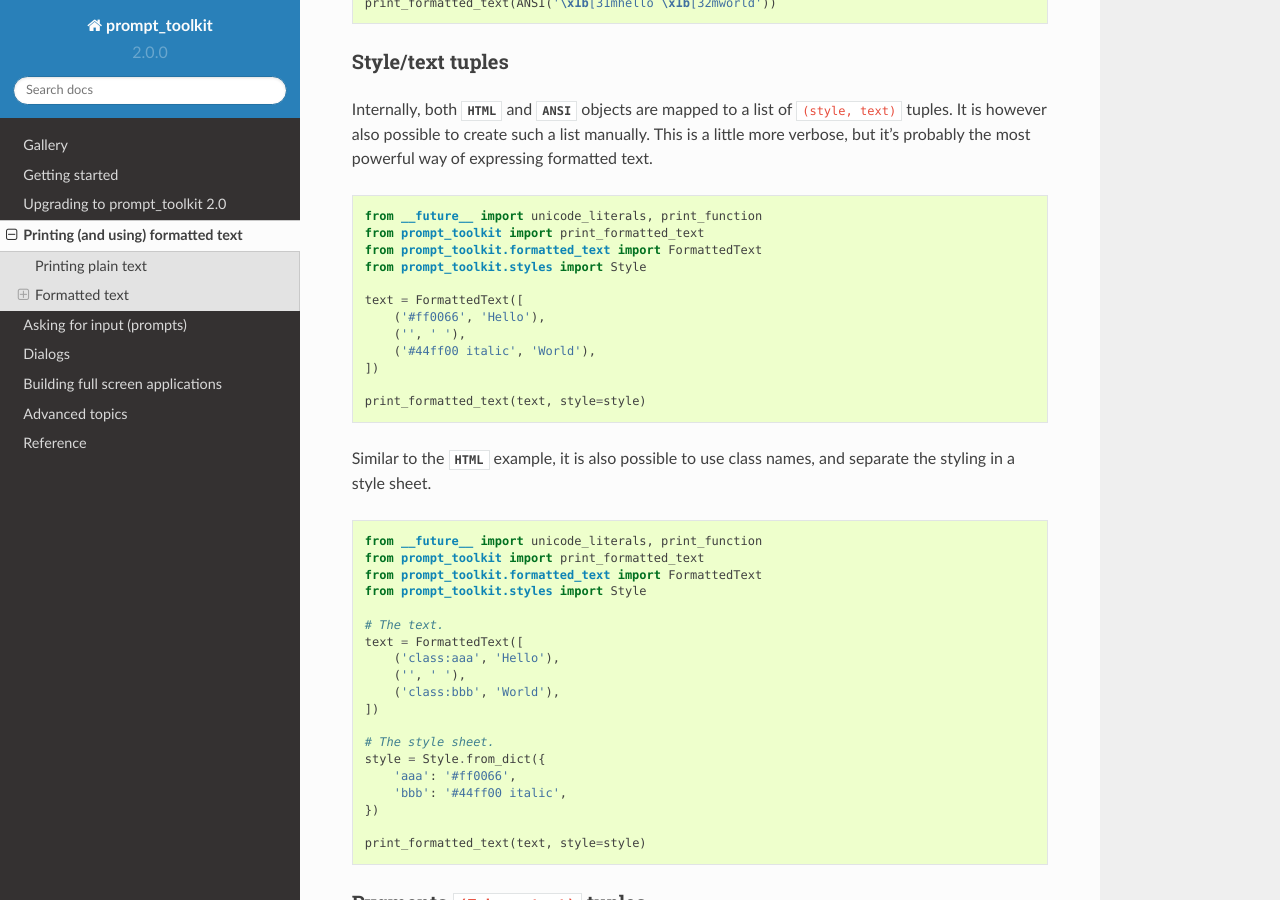
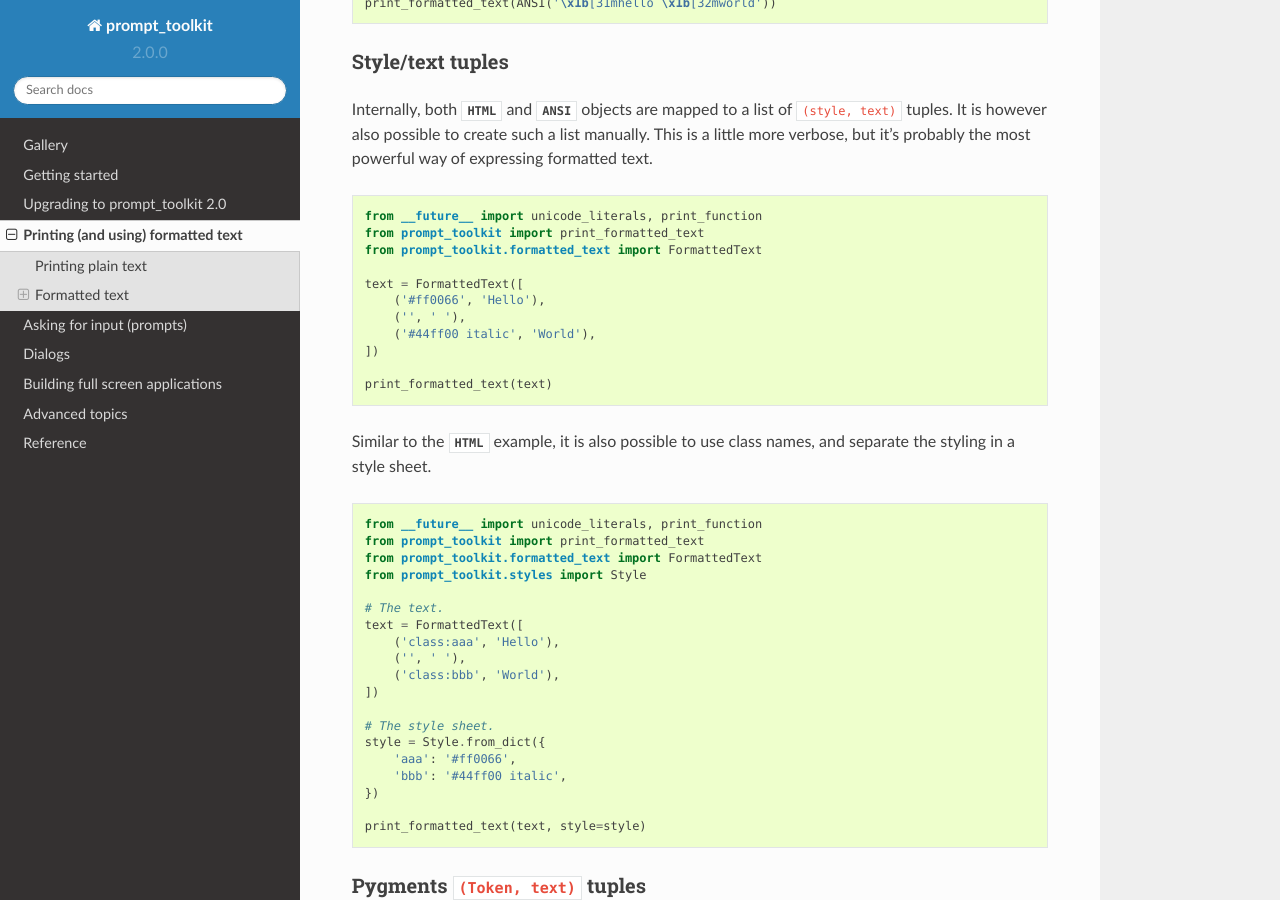
Before and after one commit to dbcli/pgcli, a Sphinx documentation site: the page built from docs/pages/printing_text.rst, in a window 1280 px wide and 900 px high, scrolled down 2553 px. Built offline with Sphinx 7.4.7 and the Read the Docs theme 2.0.0, drawn with Linux system fonts in a browser that asks for light colours; pages that are not in the unit, such as notebooks, are missing from menus.

Commit message:
removed confusing (not required) style code

```diff
--- a/docs/pages/printing_text.rst
+++ b/docs/pages/printing_text.rst
@@ -153,7 +153,6 @@
     from __future__ import unicode_literals, print_function
     from prompt_toolkit import print_formatted_text
     from prompt_toolkit.formatted_text import FormattedText
-    from prompt_toolkit.styles import Style
 
     text = FormattedText([
         ('#ff0066', 'Hello'),
@@ -161,7 +160,7 @@
         ('#44ff00 italic', 'World'),
     ])
 
-    print_formatted_text(text, style=style)
+    print_formatted_text(text)
 
 Similar to the :class:`~prompt_toolkit.formatted_text.HTML` example, it is also
 possible to use class names, and separate the styling in a style sheet.
```
